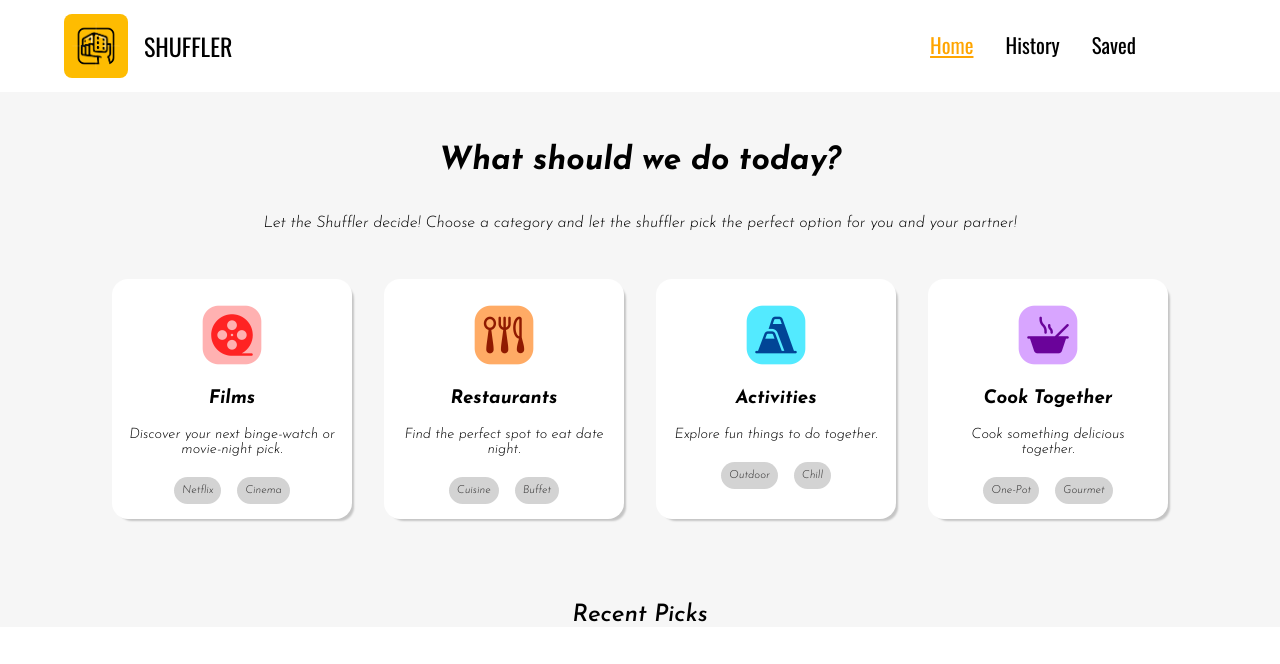
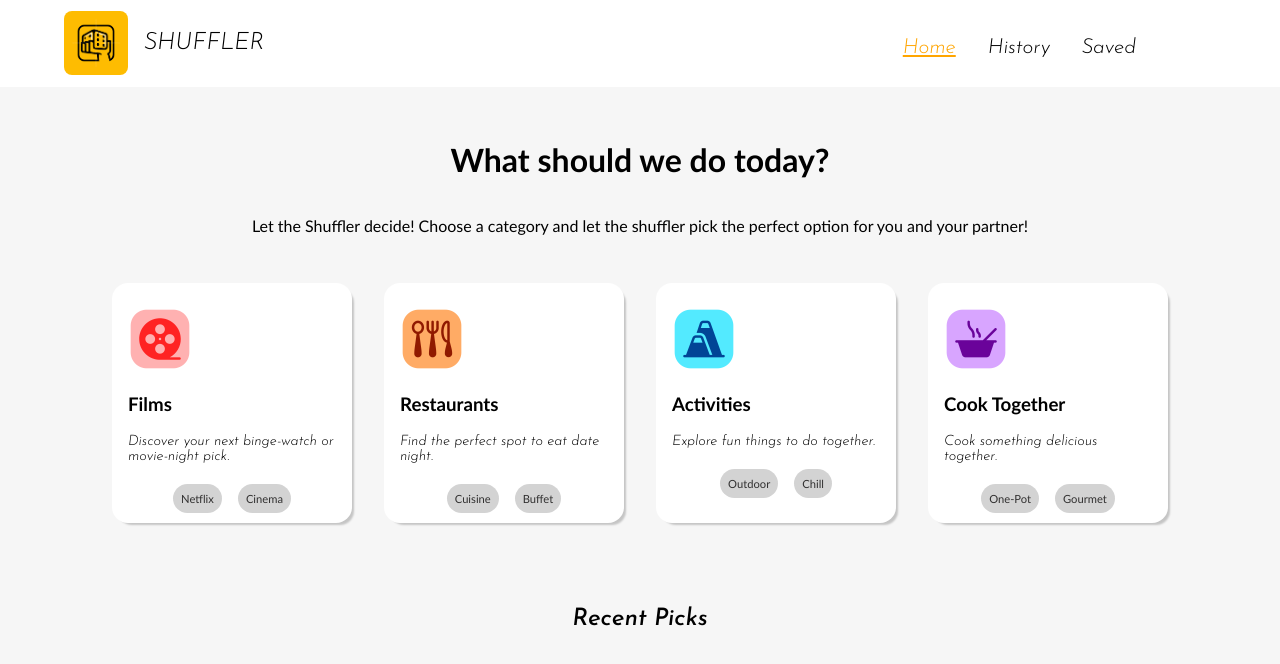
Before and after one commit to swiftybo/shuffler, a React (Vite) app: page / in a window 1280 px wide. Shown: the top 664 px of the page. Built offline with nearby package versions, Linux system fonts and the light colour scheme.

Commit message:
made minor changes to font style and also added display flex to the root so that the shuffler_content container can flex grow to fill the viewport height

```diff
--- a/src/components/homeComponents/NavBar.jsx
+++ b/src/components/homeComponents/NavBar.jsx
@@ -11,12 +11,12 @@ export default function NavBar() {
           alt="Shuffler App Logo"
           className="navbar__img"
         />
-        <h1 className="navbar__title oswald">
+        <h1 className="navbar__title josefin-sans">
           <Link to="/">shuffler</Link>
         </h1>
       </section>
       <nav>
-        <ul className="navbar__section section-right oswald">
+        <ul className="navbar__section section-right josefin-sans">
           <li>
             <NavLink
               to="/"
--- a/src/index.css
+++ b/src/index.css
@@ -1,5 +1,4 @@
 /* Have attempted to implement BEM naming convention throughout this project */
-
 * {
   box-sizing: border-box;
 }
@@ -8,19 +7,46 @@ body {
   padding: 0;
   margin: 0;
   font-family: 'Gill Sans', 'Gill Sans MT', Calibri, 'Trebuchet MS', sans-serif;
+  width: 100vw;
+  height: 100vh;
 }
 
-main {
-  text-align: center;
-  background-color: rgb(246, 246, 246);
+#root {
+  height: 100%;
+  display: flex;
+  flex-direction: column;
 }
 
+/* FONTS */
+.oswald {
+  font-family: "Oswald", sans-serif;
+  font-optical-sizing: auto;
+  font-weight: 400;
+  font-style: normal;
+}
+
+.josefin-sans {
+  font-family: "Josefin Sans", sans-serif;
+  font-optical-sizing: auto;
+  font-weight: 350;
+  font-style: italic;
+}
+
+/* NAVIGATION BAR */
 .navbar {
-  width: 100%;
   box-shadow: 0 4px 2px -2px rgba(0, 0, 0, 0.2);
   padding: 0.5rem 4rem;
   display: flex;
   justify-content: space-between;
+}
+
+.navbar__section {
+  display: flex;
+  align-items: center;
+}
+
+.section-left {
+  gap: 1rem;
 }
 
 .navbar__img {
@@ -31,6 +57,14 @@ main {
 
 .navbar__title {
   text-transform: uppercase;
+}
+
+.section-right {
+  list-style-type: none;
+  font-size: 1.3rem;
+  gap: 2rem;
+  padding-right: 5rem;
+  padding-top: 0.5rem
 }
 
 a {
@@ -44,28 +78,18 @@ li a.active {
   text-decoration: underline;
 }
 
-.oswald {
-  font-family: "Oswald", sans-serif;
-  font-optical-sizing: auto;
-  font-weight: 400;
-  font-style: normal;
+
+
+.shuffler_content {
+  /* text-align: center; */
+  flex-grow: 1;
+  display: flex;
+  flex-direction: column;
+  align-items: center;
+  background-color: rgb(246, 246, 246);
 }
 
-.navbar__section {
-  display: flex;
-  align-items: center;
-}
 
-.section-left {
-  gap: 1rem;
-}
-
-.section-right {
-  list-style-type: none;
-  font-size: 1.3rem;
-  gap: 2rem;
-  padding-right: 5rem;
-}
 
 .intro {
   padding: 2rem 0rem;
@@ -75,12 +99,7 @@ li a.active {
   align-items: center;
 }
 
-.josefin-sans {
-  font-family: "Josefin Sans", sans-serif;
-  font-optical-sizing: auto;
-  font-weight: 350;
-  font-style: italic;
-}
+
 
 .intro__para {
   font-size: medium;
@@ -134,6 +153,7 @@ li a.active {
 
 .content {
   border: 1px solid black;
+  width: 60rem;
   display: flex;
   flex-direction: column;
   align-items: center;
--- a/src/pages/Home.jsx
+++ b/src/pages/Home.jsx
@@ -3,7 +3,7 @@ import Menu from "../components/homeComponents/Menu.jsx";
 export default function HomePage() {
   return (
     <>
-      <div className="intro josefin-sans">
+      <div className="intro ">
         <h1>What should we do today?</h1>
         <p className="intro__para">
           Let the Shuffler decide! Choose a category and let the shuffler pick
--- a/src/pages/Root.jsx
+++ b/src/pages/Root.jsx
@@ -5,7 +5,7 @@ export default function RootPage() {
   return (
     <>
       <NavBar />
-      <main>
+      <main className="shuffler_content">
         <Outlet />
       </main>
     </>
```
